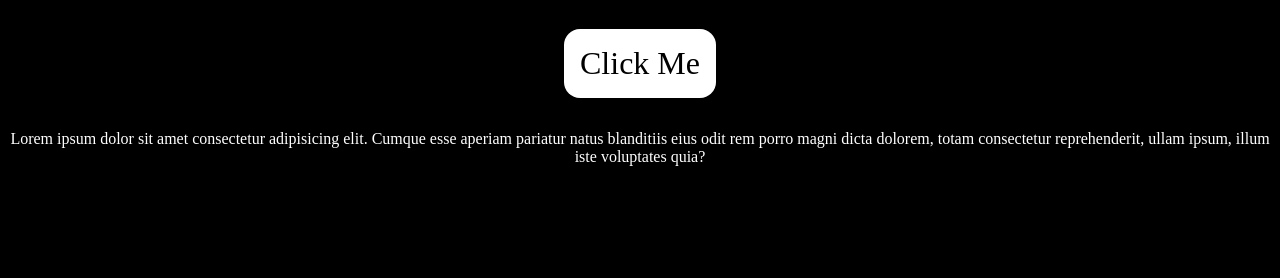
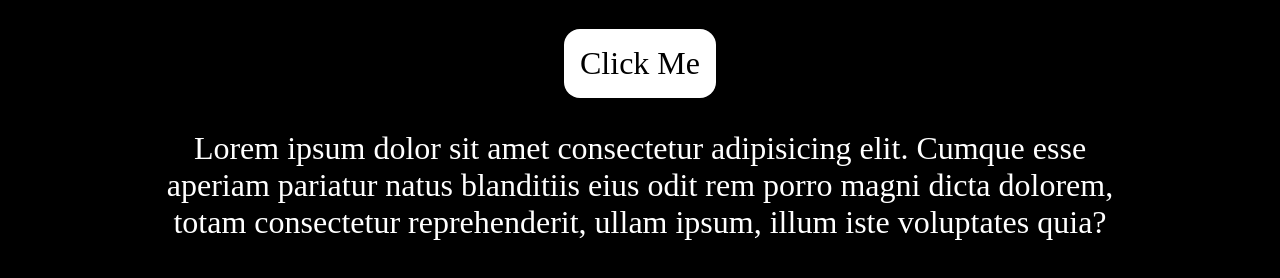
Before and after one commit to DevMasen/git-test, a plain HTML site: page index.html in a window 1280 px wide. Shown: the part 40-318 px from the top of the page. Drawn offline with Linux system fonts and the light colour scheme.

Commit message:
style.css updated

```diff
--- a/style.css
+++ b/style.css
@@ -33,7 +33,8 @@ h1{
 }
 
 article{
+    padding: 0 10rem;
     text-align: center;
-    font-size: 1rem;
+    font-size: 2rem;
     margin-top: 2rem;
 }
```
